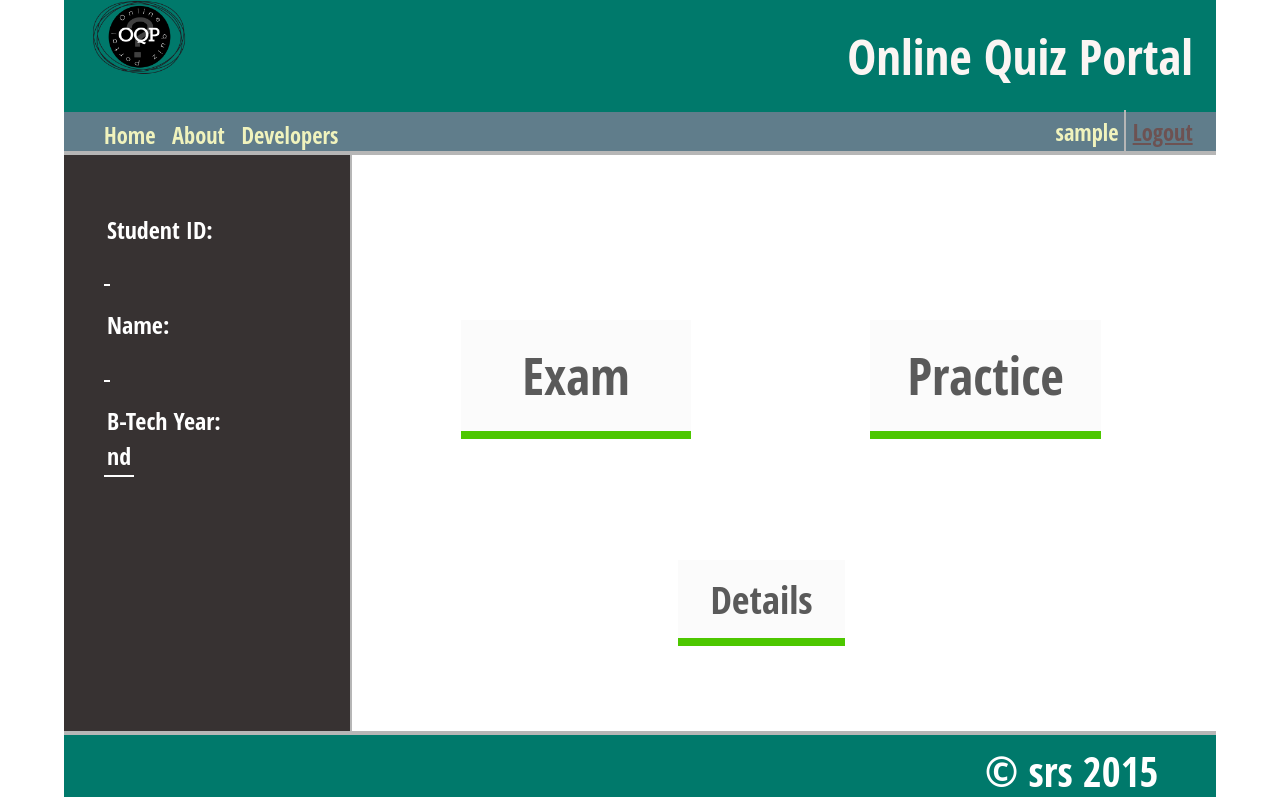
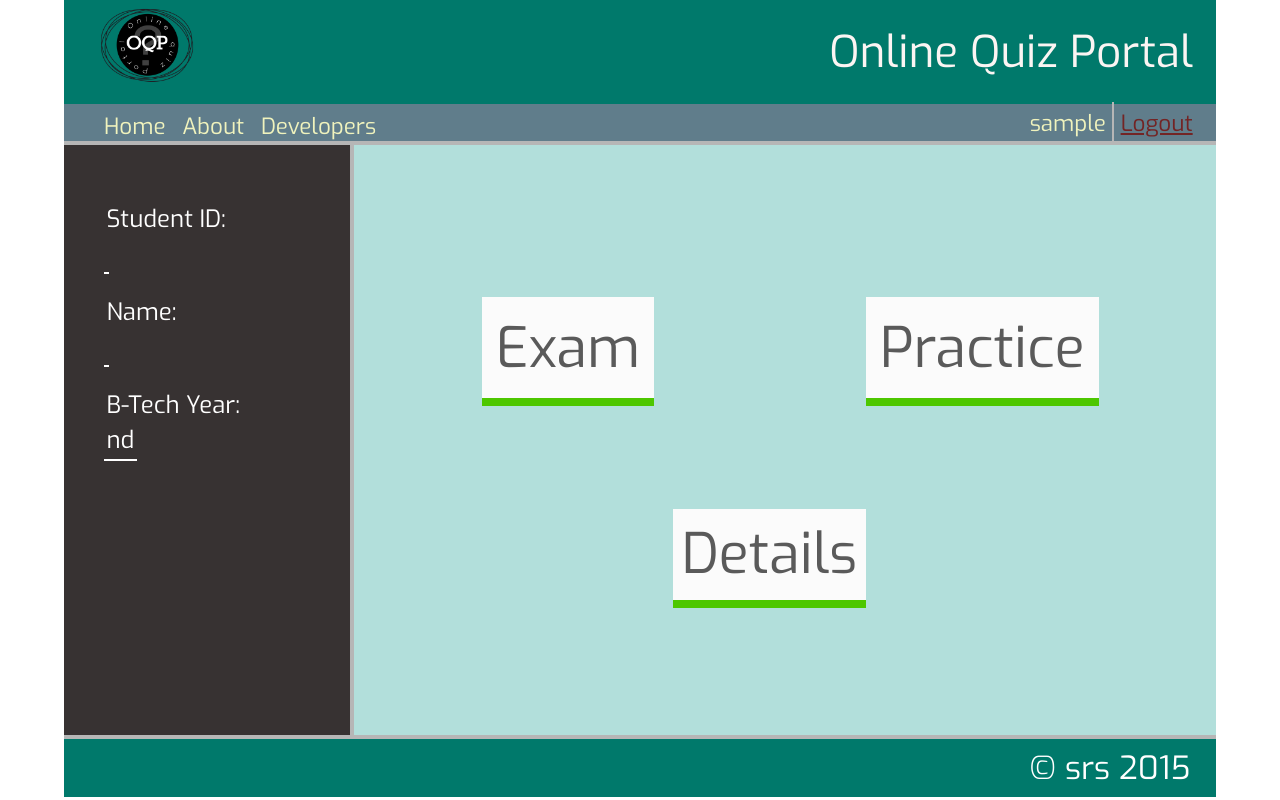
Before and after one commit to rv1996/Online_quiz_portal, a PHP site: page /page1.php in a window 1280 px wide. Run offline with PHP 8.4, Linux system fonts and the light colour scheme; the visitor is signed in with stand-in values (Sample User, id 1).

Commit message:
diff profile for student and company,styling changed,end score added(not complete),online font added to all files

```diff
--- a/Page-heading.php
+++ b/Page-heading.php
@@ -1,9 +1,9 @@
+<link href='https://fonts.googleapis.com/css?family=Exo:400,300' rel='stylesheet' type='text/css'>
+<div>
+  <img src="OQP.png"  style="float:left;width:13%;margin:.7%"></img>
 
-<div>
-  <img src="OQP.png"  style="float:left;width:13%;"></img>
-
-  <div style="background:#00796B;color:#FBF5F3;width:100%;height:auto;font-size:6.1vmin;padding:2%;
-  text-align:right;min-width:400px;margin:auto;font-family: 'Open Sans Condensed', arial, sans;">
+  <div style="background:#00796B;color:#FBF5F3;width:100%;height:auto;font-size:5.5vmin;padding:2%;
+  text-align:right;min-width:400px;margin:auto;">
   Online Quiz Portal
   </div>
 </div>
--- a/bottom-label.php
+++ b/bottom-label.php
@@ -1,3 +1,3 @@
-<footer style="background:#00796B;width:90%;height:8.2vmin;
-font-size:5.1vmin;padding:.6%;
-bottom:.4vh;;z-index:1;border-top:solid 4px #B6B6B6;padding-right:4.5%;position:fixed;color:white;font-family: 'Open Sans Condensed', arial, sans;"><div style="float:right">&copy srs 2015</div></footer>
+<footer style="background:#00796B;width:90%;
+font-size:4vmin;padding:.6%;
+bottom:.4vh;;z-index:1;border-top:solid 4px #B6B6B6;padding-right:2%;position:fixed;color:white;"><div style="float:right">&copy srs 2015</div></footer>
--- a/cover.css
+++ b/cover.css
@@ -36,6 +36,5 @@
 	background:#F5E6E1;
 	box-shadow: 6px 6px 6px grey;
 	cursor:pointer;
-	font-family: 'Open Sans Condensed', arial, sans;
 	border-radius:5px;
 }
--- a/dashboard.css
+++ b/dashboard.css
@@ -2,74 +2,52 @@
 /* CSS Document */
 /*styling for student_dasdboard page*/
 
-#student-exam, #student-practice{
+#card1, #card2{
 	position:absolute;
 	background:#FBFBFB;
 	border-bottom:solid 8px #4DC700;
 	color:#5A5A5A;
-	font-size:4vw;
-	width:18%;
+	font-size:7vmin;
+	width:auto;
 	-webkit-transition: -webkit-transform 1s,background 1s;
 	transition:-webkit-transform 1s,background 1s,box-shadow 1s;
 	display:inline;
-	top:40%;
+	top:25%;
 	text-align:center;
 	padding:1.6%;
 }
 
-#student-exam:hover,#student-practice:hover,#student-details:hover{
+#card1:hover,#card2:hover,#card3:hover{
 	-webkit-transform: scale(1.1,1.1);
 	transform: scale(1.1,1.1);
 	background:#F5E6E1;
 	box-shadow: 6px 6px 6px grey;
 	cursor:pointer;
-	font-family: 'Open Sans Condensed', arial, sans;
+
 	border-radius:5px;
 }
 
-#student-exam{
-	left:9em;
+#card1{
+	left:10vw;
 
 }
-#student-practice{
-	left:17em;
+#card2{
+	left:40vw;
 
 }
-#student-details{
+#card3{
 
-	left:53%;
+	left:37%;
 	position:absolute;
 	background:#FBFBFB;
 	border-bottom:solid 8px #4DC700;
 	color:#5A5A5A;
-	font-size:3vw;
-	width:13%;
+	font-size:7vmin;
+	width:auto;
 	text-align:center;
 	-webkit-transition: -webkit-transform 1s,background 1s;
 	transition:-webkit-transform 1s,background 1s,box-shadow 1s;
 	display:inline;
-	top:70%;
+	top:60%;
 	padding:1%;
 }
-
-.display{
-	height:75.7vh;
-	width:25%;
-	background:#373232;
-	padding-top:5%;
-	color:#FFFFFF;
-	border-right:solid 2px #B6B6B6;
-	/*border-bottom:solid 4px #B6B6B6;*/
-	float:left;
-}
-.display li{
-	margin-bottom:.3vh;
-}
-.display ul span{
-	border-bottom:solid 2px white;
-
-}
-.display ul li label,span{
-	padding:3px;
-	font-size:3vmin;
-}
--- a/end-score.php
+++ b/end-score.php
@@ -4,6 +4,7 @@
 <meta http-equiv="Content-Type" content="text/html; charset=utf-8" />
 <title>Untitled Document</title>
 <link href="style.css" rel="stylesheet" type="text/css" />
+<script type="text/javascript" src="javascript.js"></script>
 <style>
 #section{
 	position:relative;
@@ -34,7 +35,7 @@
 require 'connect.php';
 include 'core.php';
 include 'navigation.php';
-include 'profile.php';
+include 'student-profile.php';
 include 'score-calculator.php';
 include 'student-records-editor.php';
 ?>
--- a/exam-instructions.php
+++ b/exam-instructions.php
@@ -8,6 +8,7 @@
 <meta http-equiv="Content-Type" content="text/html; charset=utf-8" />
 <title>Untitled Document</title>
 <link rel="stylesheet" href="style.css" />
+<script type="text/javascript" src="javascript.js"></script>
 <style>
 #exam-start{
 	position:relative;
@@ -76,7 +77,7 @@
 include 'Page-heading.php';
 include 'bottom-label.php';
 include 'navigation.php';
-include 'profile.php';
+include 'student-profile.php';
 require 'connect.php';
 include 'exam-info.php';
 
--- a/exam-selection.php
+++ b/exam-selection.php
@@ -5,6 +5,7 @@
 <meta http-equiv="Content-Type" content="text/html; charset=utf-8" />
 <title>Untitled Document</title>
 <link rel="stylesheet" type="text/css" href="style.css" />
+<script type="text/javascript" src="javascript.js"></script>
 <style>
 #section{
 	position:relative;
@@ -70,7 +71,7 @@
 include 'Page-heading.php';
 include 'bottom-label.php';
 include 'navigation.php';
-include 'profile.php';
+include 'student-profile.php';
 ?>
 	<div id="section">
 		<div id="companies">
--- a/javascript.js
+++ b/javascript.js
@@ -19,6 +19,12 @@
 function sign_in(){
 	window.location = "cover.php";
 }
-function exam(){
+function examStart(){
 	window.location = "exam-selection.php";
 	}
+function details(){
+	window.location = "";
+	}
+function createExam(){
+	window.location = "";
+	}
--- a/navigation.php
+++ b/navigation.php
@@ -20,7 +20,7 @@
 			}
 		else{
 			echo " ".$_SESSION['user_name']." <a style ='padding:2%;
-					margin-left:10px;margin:auto;color:#6D5252;border-left:solid 2px #B6B6B6;' href='logout_page.php' >Logout</a>";
+					margin-left:10px;margin:auto;color:#732424;border-left:solid 2px #B6B6B6;' href='logout_page.php'>Logout</a>";
 			}
 		?>
         </label>
--- /dev/null
+++ b/profile.css
@@ -0,0 +1,23 @@
+@charset "utf-8";
+/* CSS Document */
+.display{
+	height:75.7vh;
+	width:25%;
+	background:#373232;
+	padding-top:5%;
+	color:#FFFFFF;
+	border-right:solid 2px #B6B6B6;
+	/*border-bottom:solid 4px #B6B6B6;*/
+	float:left;
+}
+.display li{
+	margin-bottom:.3vh;
+}
+.display ul span{
+	border-bottom:solid 2px white;
+
+}
+.display ul li label,span{
+	padding:1%;
+	font-size:3vmin;
+}
--- a/profile.php
+++ b/student-profile.php
@@ -1,4 +1,4 @@
-<head><link rel="stylesheet" type="text/css" href="dashboard.css"></head>
+<head><link rel="stylesheet" type="text/css" href="profile.css"></head>
 
 <nav class="display">
 
--- a/student_dashboard.php
+++ b/student_dashboard.php
@@ -18,12 +18,12 @@
 
 	<?php
 	include 'navigation.php';
-	include 'profile.php';
+	include 'student-profile.php';
 	?>
-
-	<div id="student-exam" onClick="return exam();">Exam</div>
-    <div id="student-practice" onClick="return practice();">Practice</div>
-    <div id="student-details">Details</div>
-
+	<div id="section">
+        <div id="card1" onClick="return examStart();">Exam</div>
+        <div id="card2" onClick="return practice();">Practice</div>
+        <div id="card3">Details</div>
+	</div>
 	</body>
 </html>
--- a/student_details.php
+++ b/student_details.php
@@ -87,7 +87,7 @@
 				<span class="table_data" id="exams">Exams Id</span><br>
 				<span style="display:none;" id="data1"><?= $result_data['ExamId']?></span><br>
 
-		<div>
+		</div>
 	</body>
 
 </html>
--- a/style.css
+++ b/style.css
@@ -1,7 +1,7 @@
 /* styling of all the  pages are done here....*/
 *{
 		box-sizing:border-box;
-		font-family: 'Open Sans Condensed', arial, sans;
+		font-family: 'Exo', sans-serif;
 
 	}
 
@@ -73,3 +73,12 @@
 	max-width:50%;
 	font-size:2vw;
 }
+#section{
+	position:relative;
+	float:right;
+	width:75%;
+	border-left:solid 2px #B6B6B6;
+	background:#B2DFDB;
+	height:75.7vh;
+	/*border-bottom:solid 4px #B6B6B6;*/
+	}
```
Also changed, not shown: company-profile.php (added, +11 -0 lines), company_dashboard.php (+8 -13 lines). Lines whose indentation alone changed are shown as unchanged.
